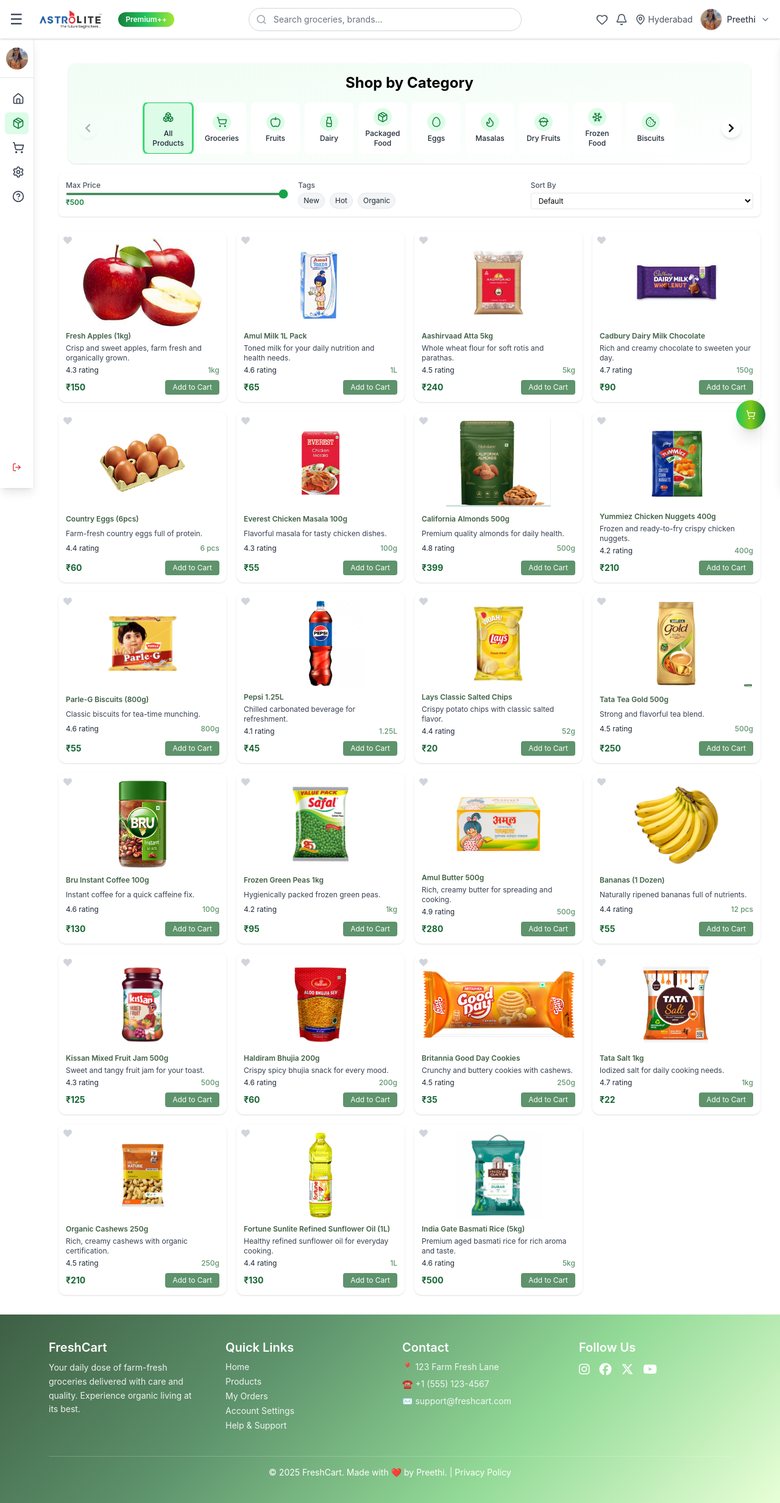
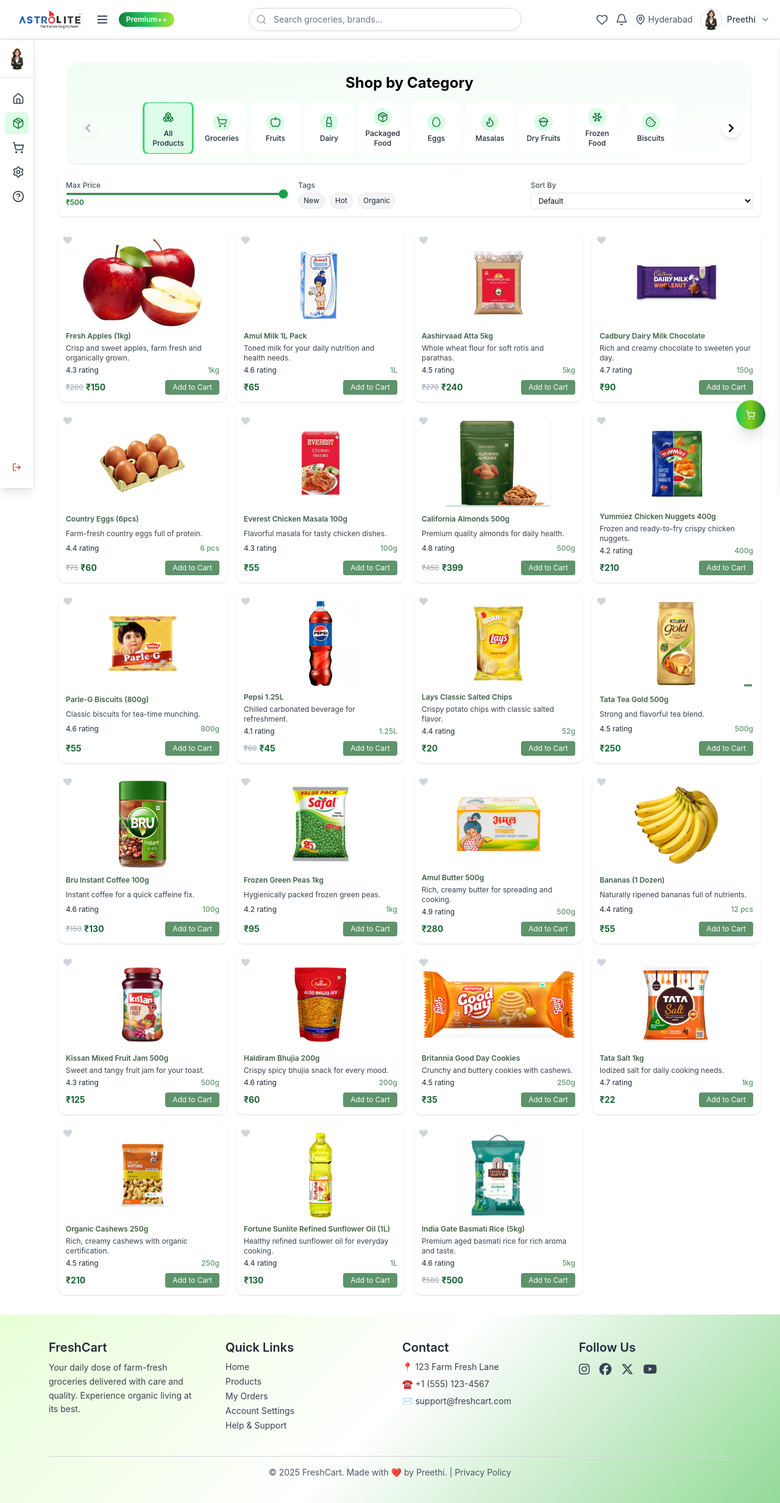
Before and after one commit to allephreethi/Fresh-Cart, a React (Create React App) app in the folder web/: page /products in a window 1280 px wide. Shown: the whole page at 61% size. Built offline with nearby package versions, Linux system fonts and the light colour scheme; no server answers.

Commit message:
Updated the imgage url

```diff
--- a/web/src/components/Deals.jsx
+++ b/web/src/components/Deals.jsx
@@ -15,7 +15,7 @@
           name: "Premium Almonds (500g)",
           price: "₹399",
           oldPrice: "₹599",
-          image: "/img/premium-almonds.png",
+          image: `${process.env.PUBLIC_URL}/img/premium-almonds.png`,
           endsIn: 2 * 60 * 60, // 2 hours
           rating: 4,
         },
@@ -24,7 +24,7 @@
           name: "Chocolate Chip Cookies",
           price: "₹149",
           oldPrice: "₹229",
-          image: "/img/chocolate-chip-cookies.png",
+          image: `${process.env.PUBLIC_URL}/img/chocolate-chip-cookies.png`,
           endsIn: 90 * 60, // 1.5 hours
           rating: 5,
         },
@@ -33,7 +33,7 @@
           name: "Cashew Nuts (1kg)",
           price: "₹749",
           oldPrice: "₹999",
-          image: "/img/cashew-nuts.png",
+          image: `${process.env.PUBLIC_URL}/img/cashew-nuts.png`,
           endsIn: 45 * 60, // 45 minutes
           rating: 3,
         },
--- a/web/src/components/Footer.jsx
+++ b/web/src/components/Footer.jsx
@@ -1,16 +1,16 @@
 export default function Footer() {
   return (
     <footer
-      className="relative z-20 w-full text-white py-10 px-6 sm:px-10 lg:px-20 animate-fade-in-up"
+      className="relative z-20 w-full text-gray-800 py-10 px-6 sm:px-10 lg:px-20 animate-fade-in-up"
       style={{
-        background: "linear-gradient(135deg, #3E5F44, #5E936C, #93DA97, #E8FFD7)",
+        background: "linear-gradient(135deg, #E8FFD7, #ffffff, #93DA97)",
       }}
     >
       <div className="max-w-7xl mx-auto grid grid-cols-1 sm:grid-cols-2 md:grid-cols-4 gap-10">
         {/* About */}
         <div className="transform transition duration-500 hover:scale-105">
           <h3 className="text-xl font-semibold mb-2">FreshCart</h3>
-          <p className="text-sm leading-relaxed text-white/90">
+          <p className="text-sm leading-relaxed text-gray-700">
             Your daily dose of farm-fresh groceries delivered with care and quality.
             Experience organic living at its best.
           </p>
@@ -19,7 +19,7 @@
         {/* Quick Links */}
         <nav className="transform transition duration-500 hover:scale-105">
           <h3 className="text-xl font-semibold mb-2">Quick Links</h3>
-          <ul className="text-sm space-y-1 text-white/90">
+          <ul className="text-sm space-y-1 text-gray-700">
             {[
               { name: "Home", href: "/" },
               { name: "Products", href: "/products" },
@@ -30,7 +30,7 @@
               <li key={link.name}>
                 <a
                   href={link.href}
-                  className="hover:text-white transition duration-300 ease-in-out"
+                  className="hover:text-black transition duration-300 ease-in-out"
                 >
                   {link.name}
                 </a>
@@ -42,7 +42,7 @@
         {/* Contact Info */}
         <div className="transform transition duration-500 hover:scale-105">
           <h3 className="text-xl font-semibold mb-2">Contact</h3>
-          <ul className="text-sm space-y-2 text-white/90">
+          <ul className="text-sm space-y-2 text-gray-700">
             <li>📍 123 Farm Fresh Lane</li>
             <li>☎️ +1 (555) 123-4567</li>
             <li>✉️ support@freshcart.com</li>
@@ -52,7 +52,7 @@
         {/* Socials */}
         <div className="transform transition duration-500 hover:scale-105">
           <h3 className="text-xl font-semibold mb-2">Follow Us</h3>
-          <div className="flex gap-4 text-white text-xl">
+          <div className="flex gap-4 text-gray-700 text-xl">
             {[
               { icon: "instagram", url: "https://instagram.com" },
               { icon: "facebook", url: "https://facebook.com" },
@@ -64,7 +64,7 @@
                 href={social.url}
                 target="_blank"
                 rel="noopener noreferrer"
-                className="hover:text-gray-200 transition-transform duration-300 transform hover:scale-110"
+                className="hover:text-black transition-transform duration-300 transform hover:scale-110"
               >
                 <i className={`fab fa-${social.icon}`}></i> {/* Requires FontAwesome */}
               </a>
@@ -74,9 +74,9 @@
       </div>
 
       {/* Bottom Bar */}
-      <div className="max-w-7xl mx-auto mt-10 text-center text-sm border-t border-white/20 pt-4 animate-fade-in-up delay-200">
+      <div className="max-w-7xl mx-auto mt-10 text-center text-sm border-t border-gray-300 pt-4 animate-fade-in-up delay-200 text-gray-600">
         © 2025 FreshCart. Made with ❤️ by Preethi. |{" "}
-        <a href="#" className="hover:underline transition-colors duration-300">
+        <a href="/help" className="hover:underline transition-colors duration-300">
           Privacy Policy
         </a>
       </div>
--- a/web/src/components/Header.jsx
+++ b/web/src/components/Header.jsx
@@ -5,6 +5,7 @@
   ChevronDown,
   Search,
   X,
+  Menu,
 } from 'lucide-react';
 import { useRef, useState, useEffect } from 'react';
 import { useSidebar } from '../context/SidebarContext';
@@ -52,22 +53,33 @@
   };
 
   return (
-    <header className="fixed top-0 left-0 right-0 h-16 bg-white/90 backdrop-blur-md shadow z-50 border-b px-4 flex items-center justify-between flex-wrap">
+    <header className="fixed top-0 left-0 right-0 h-16 bg-white/90 backdrop-blur-md shadow z-50 border-b px-4 flex items-center justify-between">
       {/* Left Section */}
-      <div className="flex items-center gap-3 min-w-[8rem]">
-        <button
+      <div className="flex items-center gap-3">
+        {/* Logo */}
+        <img
+          src={`${process.env.PUBLIC_URL}/img/logo.png`}
+          alt="Logo"
+          className="h-8 sm:h-9 w-auto"
+        />
+
+        {/* Sidebar Toggle with Animation */}
+        <motion.button
+          whileHover={{ rotate: 90 }}
+          whileTap={{ scale: 0.9 }}
           onClick={toggleSidebar}
-          className="text-2xl text-gray-700 hover:text-green-600"
+          className="text-gray-700 hover:text-green-600"
         >
-          &#9776;
-        </button>
-        <img src="/img/logo.png" alt="Logo" className="h-8 sm:h-9 w-auto" />
+          <Menu size={22} />
+        </motion.button>
+
+        {/* Premium Button - hidden on small screens */}
         <button className="hidden sm:inline-block ml-1 px-3 py-1 text-xs font-semibold rounded-full text-white bg-gradient-to-r from-green-700 via-green-500 to-lime-400 hover:from-green-600 hover:to-lime-300 transition-all">
           Premium++
         </button>
       </div>
 
-      {/* Center: Search */}
+      {/* Center: Search - only visible on sm+ screens */}
       <div className="relative flex-grow max-w-md mx-2 hidden sm:block">
         <Search
           className="absolute left-3 top-2.5 text-gray-400 cursor-pointer hover:text-green-600"
@@ -101,7 +113,7 @@
       </div>
 
       {/* Right Section */}
-      <div className="flex items-center gap-3 min-w-fit">
+      <div className="flex items-center gap-3">
         <Heart
           size={20}
           onClick={() => toggleWishlist(true)}
@@ -112,6 +124,7 @@
           onClick={toggleNotifications}
           className="text-gray-600 hover:text-green-600 cursor-pointer"
         />
+        {/* Location - hidden on small screens */}
         <div
           onClick={openLocationPopup}
           className="hidden sm:flex items-center gap-1 text-gray-600 hover:text-green-600 cursor-pointer text-sm"
@@ -127,7 +140,7 @@
           onMouseLeave={() => setDropdownOpen(false)}
         >
           <img
-            src="/img/profile.png"
+            src={`${process.env.PUBLIC_URL}/img/profile.png`}
             alt="Profile"
             className="w-8 h-8 sm:w-9 sm:h-9 rounded-full border border-gray-300 object-cover"
           />
@@ -147,22 +160,38 @@
               >
                 <ul className="text-sm text-gray-700 divide-y">
                   <li>
-                    <Link to="/orders" onClick={() => setDropdownOpen(false)} className="block px-4 py-2 hover:bg-gray-100">
+                    <Link
+                      to="/orders"
+                      onClick={() => setDropdownOpen(false)}
+                      className="block px-4 py-2 hover:bg-gray-100"
+                    >
                       My Orders
                     </Link>
                   </li>
                   <li>
-                    <Link to="/products" onClick={() => setDropdownOpen(false)} className="block px-4 py-2 hover:bg-gray-100">
+                    <Link
+                      to="/products"
+                      onClick={() => setDropdownOpen(false)}
+                      className="block px-4 py-2 hover:bg-gray-100"
+                    >
                       Products
                     </Link>
                   </li>
                   <li>
-                    <Link to="/account-settings" onClick={() => setDropdownOpen(false)} className="block px-4 py-2 hover:bg-gray-100">
+                    <Link
+                      to="/account-settings"
+                      onClick={() => setDropdownOpen(false)}
+                      className="block px-4 py-2 hover:bg-gray-100"
+                    >
                       Account Settings
                     </Link>
                   </li>
                   <li>
-                    <Link to="/help" onClick={() => setDropdownOpen(false)} className="block px-4 py-2 hover:bg-gray-100">
+                    <Link
+                      to="/help"
+                      onClick={() => setDropdownOpen(false)}
+                      className="block px-4 py-2 hover:bg-gray-100"
+                    >
                       Help
                     </Link>
                   </li>
--- a/web/src/components/Sidebar.jsx
+++ b/web/src/components/Sidebar.jsx
@@ -34,7 +34,7 @@
       <div className="flex items-center justify-center h-16 border-b border-gray-200">
         <motion.img
           whileHover={{ scale: 1.1 }}
-          src="/img/profile.png"
+           src={`${process.env.PUBLIC_URL}/img/profile.png`}
           alt="Profile"
           className="w-9 h-9 rounded-full object-cover"
         />
--- a/web/src/pages/Products.jsx
+++ b/web/src/pages/Products.jsx
@@ -10,9 +10,10 @@
     id: 1,
     title: 'Fresh Apples (1kg)',
     price: 150,
+    originalPrice: 200,
     quantity: '1kg',
     rating: 4.3,
-    image: '/img/fresh-apples.png',
+    image: `${process.env.PUBLIC_URL}/img/fresh-apples.png`,
     description: 'Crisp and sweet apples, farm fresh and organically grown.',
     tags: ['New', 'Organic'],
     category: 'fruits',
@@ -23,7 +24,7 @@
     price: 65,
     quantity: '1L',
     rating: 4.6,
-    image: '/img/amul-milk-1l-pack.png',
+    image: `${process.env.PUBLIC_URL}/img/amul-milk-1l-pack.png`,
     description: 'Toned milk for your daily nutrition and health needs.',
     tags: ['Hot'],
     category: 'dairy',
@@ -32,9 +33,10 @@
     id: 3,
     title: 'Aashirvaad Atta 5kg',
     price: 240,
+    originalPrice: 270,
     quantity: '5kg',
     rating: 4.5,
-    image: '/img/aashirvaad-atta-5kg.png',
+    image: `${process.env.PUBLIC_URL}/img/aashirvaad-atta-5kg.png`,
     description: 'Whole wheat flour for soft rotis and parathas.',
     tags: ['New'],
     category: 'packaged-food',
@@ -45,7 +47,7 @@
     price: 90,
     quantity: '150g',
     rating: 4.7,
-    image: '/img/cadbury-dairy-milk-chocolate.png',
+    image: `${process.env.PUBLIC_URL}/img/cadbury-dairy-milk-chocolate.png`,
     description: 'Rich and creamy chocolate to sweeten your day.',
     tags: ['Hot'],
     category: 'packaged-food',
@@ -54,9 +56,10 @@
     id: 5,
     title: 'Country Eggs (6pcs)',
     price: 60,
+    originalPrice: 75,
     quantity: '6 pcs',
     rating: 4.4,
-    image: '/img/country-eggs-6pcs.png',
+    image: `${process.env.PUBLIC_URL}/img/country-eggs-6pcs.png`,
     description: 'Farm-fresh country eggs full of protein.',
     tags: ['Organic'],
     category: 'eggs',
@@ -67,7 +70,7 @@
     price: 55,
     quantity: '100g',
     rating: 4.3,
-    image: '/img/everest-chicken-masala-100g.png',
+    image: `${process.env.PUBLIC_URL}/img/everest-chicken-masala-100g.png`,
     description: 'Flavorful masala for tasty chicken dishes.',
     tags: ['Spicy'],
     category: 'masalas',
@@ -76,9 +79,10 @@
     id: 7,
     title: 'California Almonds 500g',
     price: 399,
+    originalPrice: 450,
     quantity: '500g',
     rating: 4.8,
-    image: '/img/california-almonds-500g.png',
+    image: `${process.env.PUBLIC_URL}/img/california-almonds-500g.png`,
     description: 'Premium quality almonds for daily health.',
     tags: ['Hot', 'Organic'],
     category: 'dry-fruits',
@@ -89,7 +93,7 @@
     price: 210,
     quantity: '400g',
     rating: 4.2,
-    image: '/img/yummiez-chicken-nuggets-400g.png',
+    image: `${process.env.PUBLIC_URL}/img/yummiez-chicken-nuggets-400g.png`,
     description: 'Frozen and ready-to-fry crispy chicken nuggets.',
     tags: ['Hot'],
     category: 'frozen-food',
@@ -100,7 +104,7 @@
     price: 55,
     quantity: '800g',
     rating: 4.6,
-    image: '/img/parle-g-biscuits-800g.png',
+    image: `${process.env.PUBLIC_URL}/img/parle-g-biscuits-800g.png`,
     description: 'Classic biscuits for tea-time munching.',
     tags: ['Classic'],
     category: 'biscuits',
@@ -109,9 +113,10 @@
     id: 10,
     title: 'Pepsi 1.25L',
     price: 45,
+    originalPrice: 60,
     quantity: '1.25L',
     rating: 4.1,
-    image: '/img/pepsi-1-25l.png',
+    image: `${process.env.PUBLIC_URL}/img/pepsi-1-25l.png`,
     description: 'Chilled carbonated beverage for refreshment.',
     tags: ['Chilled'],
     category: 'cold-drinks',
@@ -122,7 +127,7 @@
     price: 20,
     quantity: '52g',
     rating: 4.4,
-    image: '/img/lays-classic-salted-chips.png',
+    image: `${process.env.PUBLIC_URL}/img/lays-classic-salted-chips.png`,
     description: 'Crispy potato chips with classic salted flavor.',
     tags: ['Hot'],
     category: 'snacks',
@@ -133,7 +138,7 @@
     price: 250,
     quantity: '500g',
     rating: 4.5,
-    image: '/img/tata-tea-gold.png',
+    image: `${process.env.PUBLIC_URL}/img/tata-tea-gold.png`,
     description: 'Strong and flavorful tea blend.',
     tags: ['Refreshing'],
     category: 'tea-coffee',
@@ -142,9 +147,10 @@
     id: 13,
     title: 'Bru Instant Coffee 100g',
     price: 130,
+    originalPrice: 150,
     quantity: '100g',
     rating: 4.6,
-    image: '/img/bru-instant-coffee-100g.png',
+    image: `${process.env.PUBLIC_URL}/img/bru-instant-coffee-100g.png`,
     description: 'Instant coffee for a quick caffeine fix.',
     tags: ['Hot'],
     category: 'tea-coffee',
@@ -155,7 +161,7 @@
     price: 95,
     quantity: '1kg',
     rating: 4.2,
-    image: '/img/frozen-green-peas.png',
+    image: `${process.env.PUBLIC_URL}/img/frozen-green-peas.png`,
     description: 'Hygienically packed frozen green peas.',
     tags: ['Frozen'],
     category: 'frozen-food',
@@ -166,7 +172,7 @@
     price: 280,
     quantity: '500g',
     rating: 4.9,
-    image: '/img/amul-butter-500g.png',
+    image: `${process.env.PUBLIC_URL}/img/amul-butter-500g.png`,
     description: 'Rich, creamy butter for spreading and cooking.',
     tags: ['Dairy'],
     category: 'dairy',
@@ -177,7 +183,7 @@
     price: 55,
     quantity: '12 pcs',
     rating: 4.4,
-    image: '/img/bananas-1-dozen.png',
+    image: `${process.env.PUBLIC_URL}/img/bananas-1-dozen.png`,
     description: 'Naturally ripened bananas full of nutrients.',
     tags: ['Fresh'],
     category: 'fruits',
@@ -188,7 +194,7 @@
     price: 125,
     quantity: '500g',
     rating: 4.3,
-    image: '/img/kissan-mixed-fruit-jam-500g.png',
+    image: `${process.env.PUBLIC_URL}/img/kissan-mixed-fruit-jam-500g.png`,
     description: 'Sweet and tangy fruit jam for your toast.',
     tags: ['Kids'],
     category: 'packaged-food',
@@ -199,7 +205,7 @@
     price: 60,
     quantity: '200g',
     rating: 4.6,
-    image: '/img/haldiram-bhujia-200g.png',
+    image: `${process.env.PUBLIC_URL}/img/haldiram-bhujia-200g.png`,
     description: 'Crispy spicy bhujia snack for every mood.',
     tags: ['Spicy'],
     category: 'snacks',
@@ -210,7 +216,7 @@
     price: 35,
     quantity: '250g',
     rating: 4.5,
-    image: '/img/britannia-good-day-cookies.png',
+    image: `${process.env.PUBLIC_URL}/img/britannia-good-day-cookies.png`,
     description: 'Crunchy and buttery cookies with cashews.',
     tags: ['Hot'],
     category: 'biscuits',
@@ -221,7 +227,7 @@
     price: 22,
     quantity: '1kg',
     rating: 4.7,
-    image: '/img/tata-salt-1kg.png',
+    image: `${process.env.PUBLIC_URL}/img/tata-salt-1kg.png`,
     description: 'Iodized salt for daily cooking needs.',
     tags: ['Essential'],
     category: 'groceries',
@@ -232,7 +238,7 @@
     price: 210,
     quantity: '250g',
     rating: 4.5,
-    image: '/img/organic-cashews-250g.png',
+    image: `${process.env.PUBLIC_URL}/img/organic-cashews-250g.png`,
     description: 'Rich, creamy cashews with organic certification.',
     tags: ['Organic'],
     category: 'dry-fruits',
@@ -243,7 +249,7 @@
     price: 130,
     quantity: '1L',
     rating: 4.4,
-    image: '/img/fortune-sunlite-refined-sunflower-oil-1l.png',
+    image: `${process.env.PUBLIC_URL}/img/fortune-sunlite-refined-sunflower-oil-1l.png`,
     description: 'Healthy refined sunflower oil for everyday cooking.',
     tags: ['Popular', 'Value Pack'],
     category: 'groceries',
@@ -252,14 +258,16 @@
     id: 24,
     title: 'India Gate Basmati Rice (5kg)',
     price: 500,
+    originalPrice: 580,
     quantity: '5kg',
     rating: 4.6,
-    image: '/img/india-gate-basmati-rice-5kg.png',
+    image: `${process.env.PUBLIC_URL}/img/india-gate-basmati-rice-5kg.png`,
     description: 'Premium aged basmati rice for rich aroma and taste.',
     tags: ['Premium', 'Best Seller'],
     category: 'groceries',
   },
 ];
+
 
 const tagList = ['New', 'Hot', 'Organic'];
 
@@ -429,10 +437,25 @@
               </div>
 
               <div className="flex justify-between items-center mt-2">
-                <span className="text-green-800 font-bold text-sm">
-                  ₹{product.price}
-                </span>
+                {/* Price Section */}
+                <div className="flex flex-col">
+                  {product.originalPrice && product.originalPrice > product.price ? (
+                    <div className="flex items-center gap-1">
+                      <span className="text-gray-400 line-through text-xs">
+                        ₹{product.originalPrice}
+                      </span>
+                      <span className="text-green-800 font-bold text-sm">
+                        ₹{product.price}
+                      </span>
+                    </div>
+                  ) : (
+                    <span className="text-green-800 font-bold text-sm">
+                      ₹{product.price}
+                    </span>
+                  )}
+                </div>
 
+                {/* Cart Actions */}
                 {quantity > 0 ? (
                   <div className="flex items-center gap-2">
                     <button
```
Also changed, not shown: web/src/App.jsx (+24 -3 lines), web/src/components/Products.jsx (+24 -15 lines), web/public/img/profile.png, 1 other file (tests, documents, lock files or other folders).
